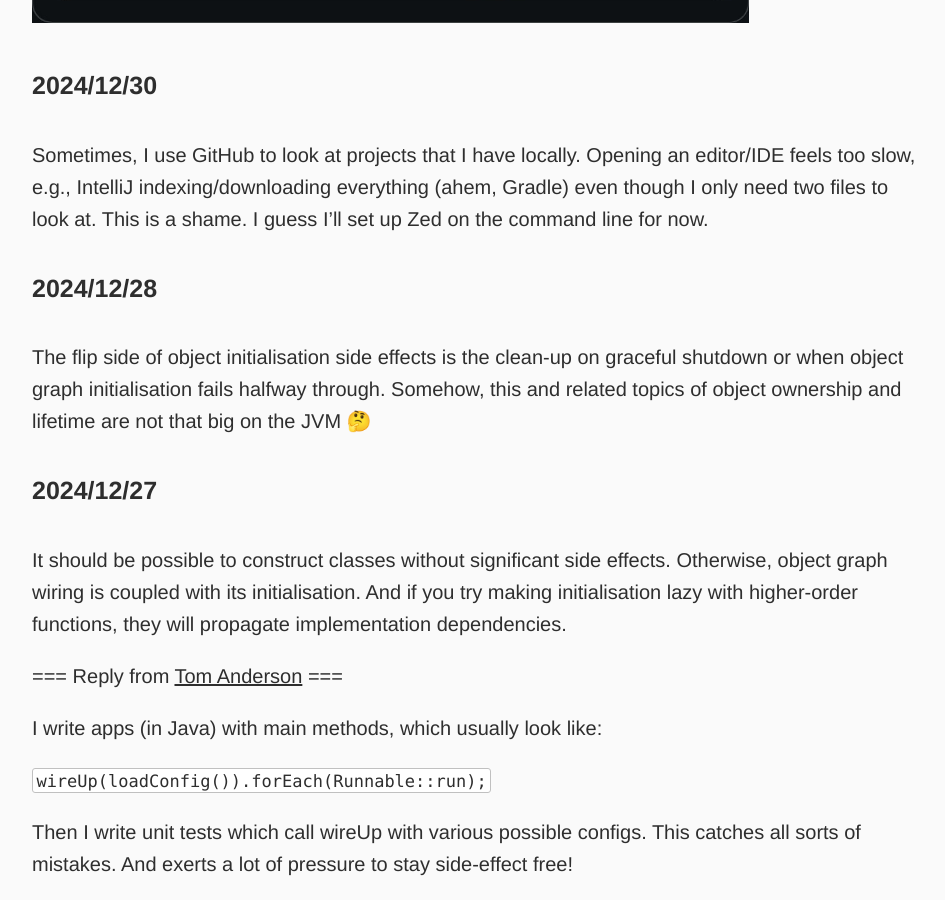
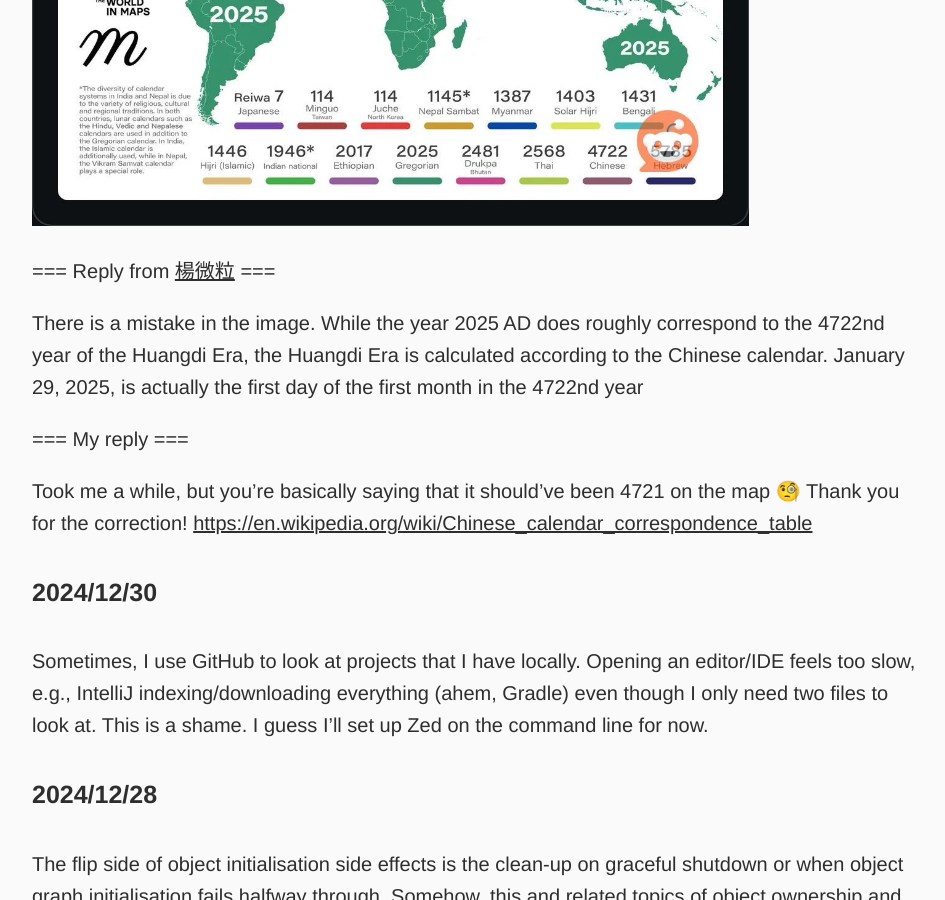
Before and after one commit to dkandalov/dkandalov.github.io, a Jekyll site: the page built from micro-blog.md, in a window 1280 px wide and 900 px high, scrolled down 4666 px. Shown: the whole window, without its empty margins (160-1105 px from the left). Built offline with Jekyll 4.4.1, drawn with Linux system fonts in a browser that asks for light colours; some of the changed text lies outside the part shown.

Commit message:
updated micro-blog

```diff
--- a/micro-blog.md
+++ b/micro-blog.md
@@ -3,6 +3,9 @@ layout: post
 permalink: /micro-blog/
 ---
 
+#### 2025/01/29
+It's fascinating how much the lack of a fast feedback loop contributes to the difficulty of a problem. And the "industry standard" infrastructure solutions only make it harder for the sake of scale that you can't have or don't need. I hope the era of "cloud mainframes" will end.
+
 #### 2025/01/23
 What if in addition to the type inference, there was parameter/variable name inference (e.g. lower camel case based on type and name clashes is an error)? This could encourage the use of tiny (aka micro) types 🤔
 
@@ -78,6 +81,14 @@ Here is an old idea. Instead of mocking libraries, use approval (aka snapshot) t
 The amount of actively used calendars is a good reminder that the "new year" is very much a social construct. There’s also Julian calendar (making all historical dates "wrong"). There are time zones with changing rules and borders. And of course leap seconds! 🙃
 
 <img src="../assets/images/micro-blog/2024-12-31.webp" width="80%" height="80%"/>
+
+=== Reply from [楊微粒](https://twitter.com/yx_weili) ===
+
+There is a mistake in the image. While the year 2025 AD does roughly  correspond to the 4722nd year of the Huangdi Era, the Huangdi Era is calculated according to the Chinese calendar. January 29, 2025, is actually the first day of the first month  in the 4722nd year
+
+=== My reply ===
+
+Took me a while, but you're basically saying that it should've been 4721 on the map 🧐 Thank you for the correction! <https://en.wikipedia.org/wiki/Chinese_calendar_correspondence_table>
 
 #### 2024/12/30
 Sometimes, I use GitHub to look at projects that I have locally. Opening an editor/IDE feels too slow, e.g., IntelliJ indexing/downloading everything (ahem, Gradle) even though I only need two files to look at. This is a shame. I guess I'll set up Zed on the command line for now.
```
